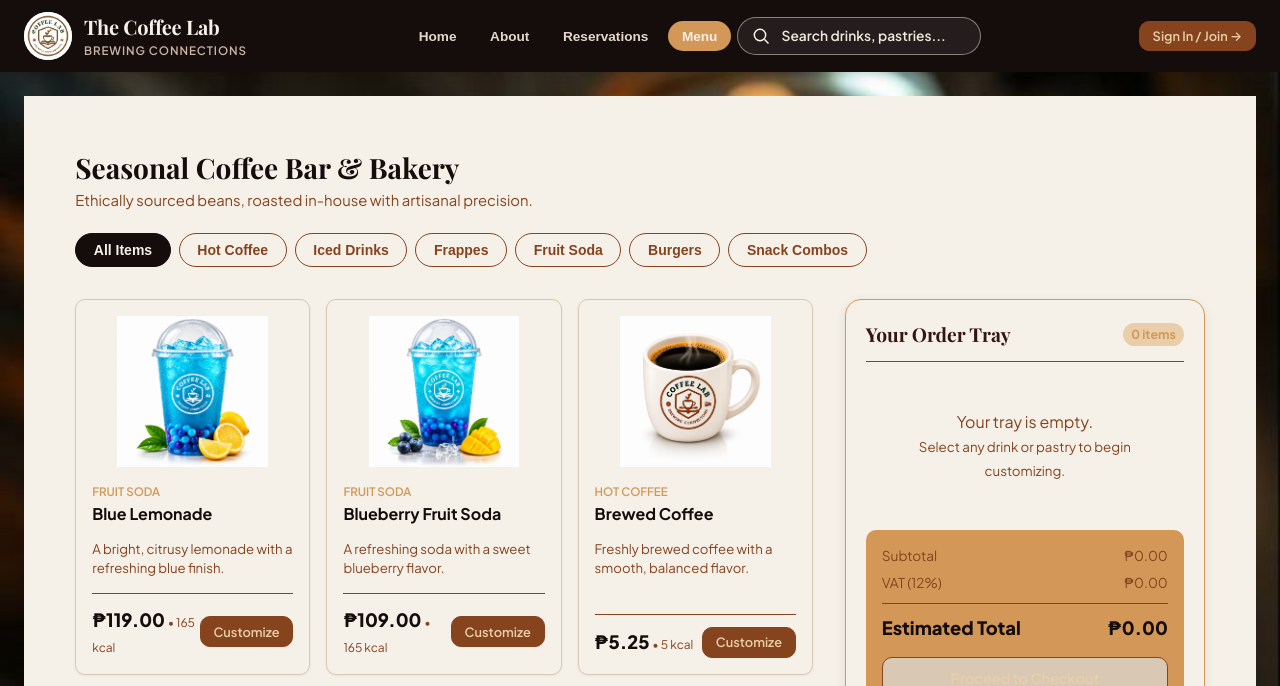
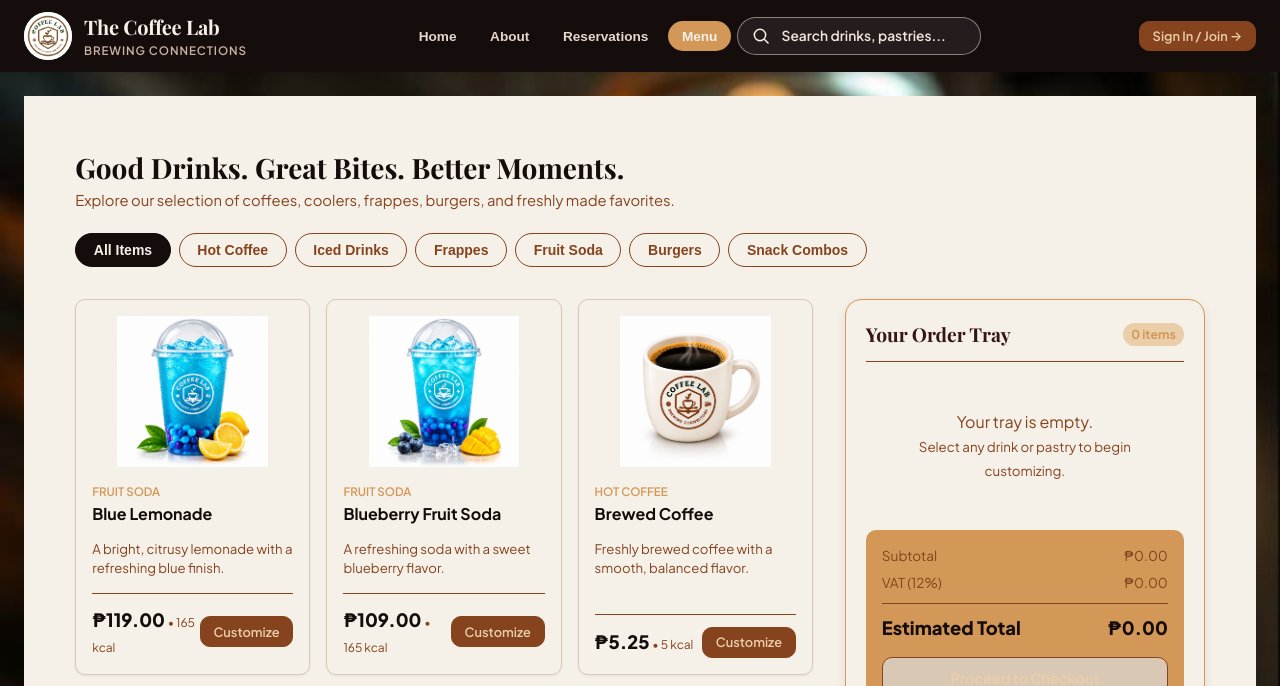
Before and after one commit to ynna-21/coffee_lab, a plain HTML site: page index.html in a window 1280 px wide. Both pictures are taken after a click on the button "Explore Our Menu →". Shown: the top 686 px of the page. Drawn offline with nearby package versions, Linux system fonts and the light colour scheme; a web font is replaced by a local one.

Commit message:
Update index.html

```diff
--- a/index.html
+++ b/index.html
@@ -619,11 +619,11 @@
       <!-- Guest Sub-View: Order Menu -->
       <div id="guestMenuView" class="sub-view active">
         <div class="section-banner">
-          <div>
-            <h2>Seasonal Coffee Bar & Bakery</h2>
-            <p>Ethically sourced beans, roasted in-house with artisanal precision.</p>
-          </div>
-        </div>
+  <div>
+    <h2>Good Drinks. Great Bites. Better Moments.</h2>
+    <p>Explore our selection of coffees, coolers, frappes, burgers, and freshly made favorites.</p>
+  </div>
+  </div>
 
         <!-- Category Filters -->
         <div class="category-tabs" id="categoryFilterBar">
```
